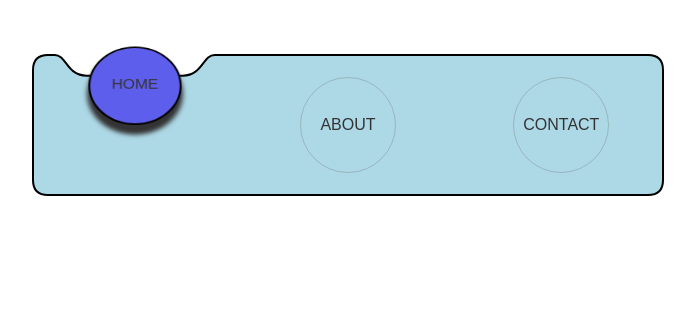
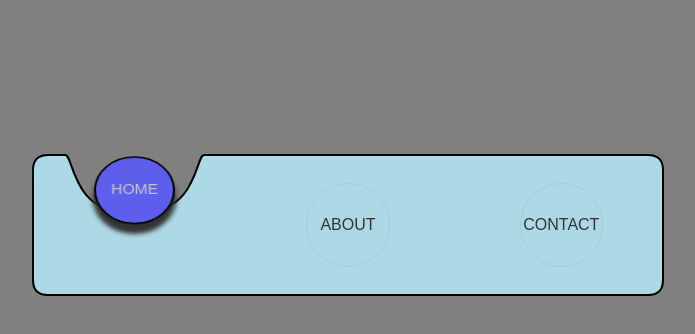
Before and after one commit to DevKame/tt_organic_menu, a plain HTML site: page index.html in a window 1280 px wide. Both pictures are taken after a click on the link "HOME". Shown: the whole page, without its empty margins (292-987 px from the left). Drawn offline with Linux system fonts and the light colour scheme.

Commit message:
adjusted pivot points for path

```diff
--- a/main.css
+++ b/main.css
@@ -8,5 +8,6 @@ body {
     display: flex;
     justify-content: center;
     align-items: center;
-    padding-top: 50px;
+    padding-top: 150px;
+    background-color: grey;
 }
--- a/main.js
+++ b/main.js
@@ -34,8 +34,8 @@ function renderMenu(e) {
         `M5 20 Q5 5 20 5
         L${leftoffset - thirdwidth} 5
 
-        C${leftoffset - 20} 5 ${leftoffset - 20} ${newtop} ${leftoffset} ${newtop}
-        L${leftoffset + aw} ${newtop}
+        C${leftoffset - 20} 5 ${leftoffset - 20} ${newtop} ${leftoffset + 30} ${newtop}
+        L${leftoffset + aw - 30} ${newtop}
         C${leftoffset + aw + 20} ${newtop} ${leftoffset + aw + 20} 5 ${leftoffset + aw + thirdwidth} 5
 
         L${w - 20} 5
--- a/style.css
+++ b/style.css
@@ -22,14 +22,14 @@ path {
 }
 .linkwrappers {
     position: relative;
-    width: 15%;
+    width: 13%;
     aspect-ratio: 1;
     perspective: 800px;
 }
 .linkwrappers a {
     width: 100%;
     height: 100%;
-    border: 1px solid hsla(0, 0%, 40%, .3);
+    border: 1px solid hsla(0, 0%, 40%, .1);
     border-radius: 50%;
     display: flex;
     justify-content: center;
@@ -49,4 +49,5 @@ a.active {
     background-color: hsl(240, 80%, 65%);
     border: 2px solid black;
     box-shadow: 0 10px 5px 1px #333;
+    color: #c7c7c7;
 }
```
